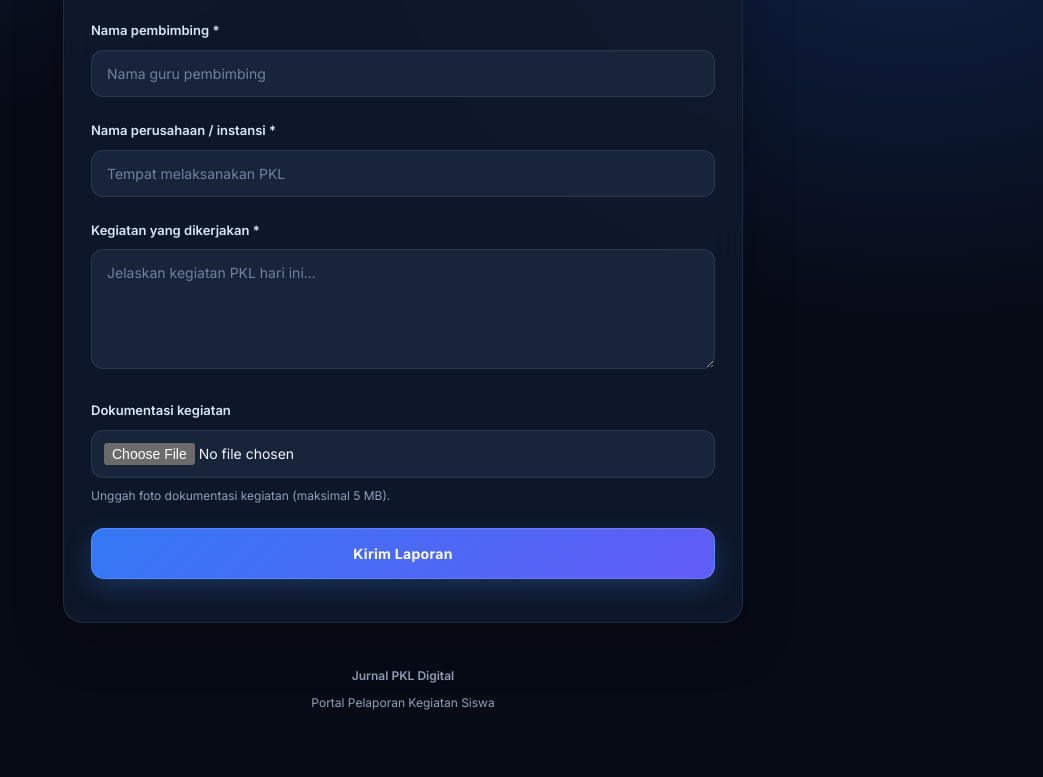
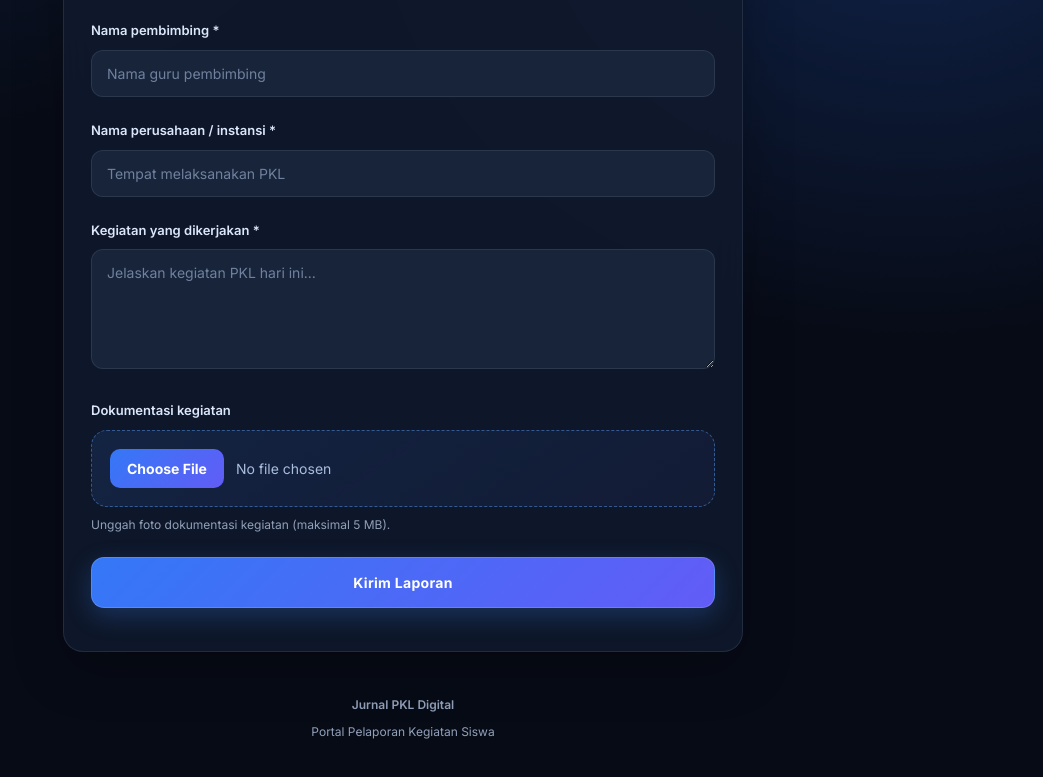
Before and after one commit to web-faiz-belajar/Jurnal-PKL-, a plain HTML site: page index.html in a window 1280 px wide. Shown: the part 738-1515 px from the top of the page, without its empty margins (237-1280 px from the left). Drawn offline with Linux system fonts and the light colour scheme.

Commit message:
Update style.css

```diff
--- a/style.css
+++ b/style.css
@@ -239,3 +239,44 @@ footer p {
     border-radius: 17px;
   }
 }
+
+/* ===== MODERN DOCUMENTATION UPLOAD ===== */
+
+input[type="file"] {
+  width: 100%;
+  padding: 18px;
+  border: 1.5px dashed rgba(96, 165, 250, .45);
+  border-radius: 16px;
+  background: linear-gradient(
+    145deg,
+    rgba(59, 130, 246, .12),
+    rgba(99, 102, 241, .06)
+  );
+  color: #a9bddc;
+  cursor: pointer;
+  transition: .25s ease;
+}
+
+input[type="file"]:hover {
+  border-color: #60a5fa;
+  background: rgba(59, 130, 246, .16);
+  box-shadow: 0 0 22px rgba(59, 130, 246, .12);
+}
+
+input[type="file"]::file-selector-button {
+  padding: 11px 17px;
+  margin-right: 12px;
+  border: none;
+  border-radius: 10px;
+  background: linear-gradient(135deg, #3478f6, #625cf6);
+  color: white;
+  font-family: inherit;
+  font-weight: 700;
+  cursor: pointer;
+  transition: .2s ease;
+}
+
+input[type="file"]::file-selector-button:hover {
+  filter: brightness(1.2);
+  transform: translateY(-1px);
+}
```
